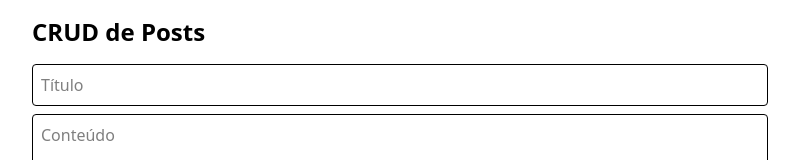
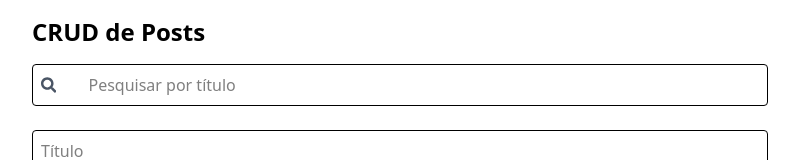
Before and after one commit to SamuelRicardos/posts-de-usuarios, a React (Vite) app: page / in a window 1280 px wide. Shown: the top 160 px of the page, without its empty margins (240-1039 px from the left). Built offline with nearby package versions, Linux system fonts and the light colour scheme; no server answers.

Commit message:
fix pesquisa

```diff
--- a/src/pages/posts/index.tsx
+++ b/src/pages/posts/index.tsx
@@ -1,6 +1,7 @@
 import { useEffect, useState } from "react";
 import { Link } from "react-router-dom";
 import axios from "axios";
+import { FaEdit, FaTrashAlt, FaSearch } from "react-icons/fa";
 
 type Post = {
   id: number;
@@ -13,6 +14,7 @@ export default function Posts() {
   const [title, setTitle] = useState("");
   const [body, setBody] = useState("");
   const [editPostId, setEditPostId] = useState<number | null>(null);
+  const [search, setSearch] = useState("");
 
   const fetchPosts = async () => {
     try {
@@ -70,9 +72,24 @@ export default function Posts() {
     setEditPostId(post.id);
   };
 
+  const filteredPosts = posts.filter((post) =>
+    post.title.toLowerCase().includes(search.toLowerCase())
+  );
+
   return (
     <div className="max-w-3xl mx-auto p-4">
       <h1 className="text-2xl font-bold mb-4">CRUD de Posts</h1>
+
+      <div className="mb-6 flex items-center border rounded">
+        <FaSearch className="ml-2 text-gray-600" />
+        <input
+          type="text"
+          placeholder="Pesquisar por título"
+          className="w-full p-2 pl-8 border-none rounded outline-none"
+          value={search}
+          onChange={(e) => setSearch(e.target.value)}
+        />
+      </div>
 
       <form onSubmit={handleSubmit} className="mb-6">
         <input
@@ -97,26 +114,30 @@ export default function Posts() {
       </form>
 
       <div className="space-y-4">
-        {posts.map((post) => (
-          <div key={post.id} className="border p-4 rounded shadow bg-white">
+        {filteredPosts.map((post) => (
+          <div
+            key={post.id}
+            className="relative border p-4 rounded shadow bg-white flex flex-col gap-4"
+          >
+            <div className="absolute top-2 right-2 flex gap-2">
+              <button
+                className="bg-yellow-400 px-3 py-1 rounded text-white"
+                onClick={() => handleEdit(post)}
+              >
+                <FaEdit />
+              </button>
+              <button
+                className="bg-red-500 text-white px-3 py-1 rounded"
+                onClick={() => handleDelete(post.id)}
+              >
+                <FaTrashAlt />
+              </button>
+            </div>
+
             <Link to={`/details/${post.id}`} className="cursor-pointer">
               <h2 className="text-lg font-semibold">{post.title}</h2>
               <p className="text-gray-700">{post.body}</p>
             </Link>
-            <div className="mt-2 flex gap-2">
-              <button
-                className="bg-yellow-400 px-3 py-1 rounded cursor-pointer"
-                onClick={() => handleEdit(post)}
-              >
-                Editar
-              </button>
-              <button
-                className="bg-red-500 text-white px-3 py-1 rounded cursor-pointer"
-                onClick={() => handleDelete(post.id)}
-              >
-                Excluir
-              </button>
-            </div>
           </div>
         ))}
       </div>
```
